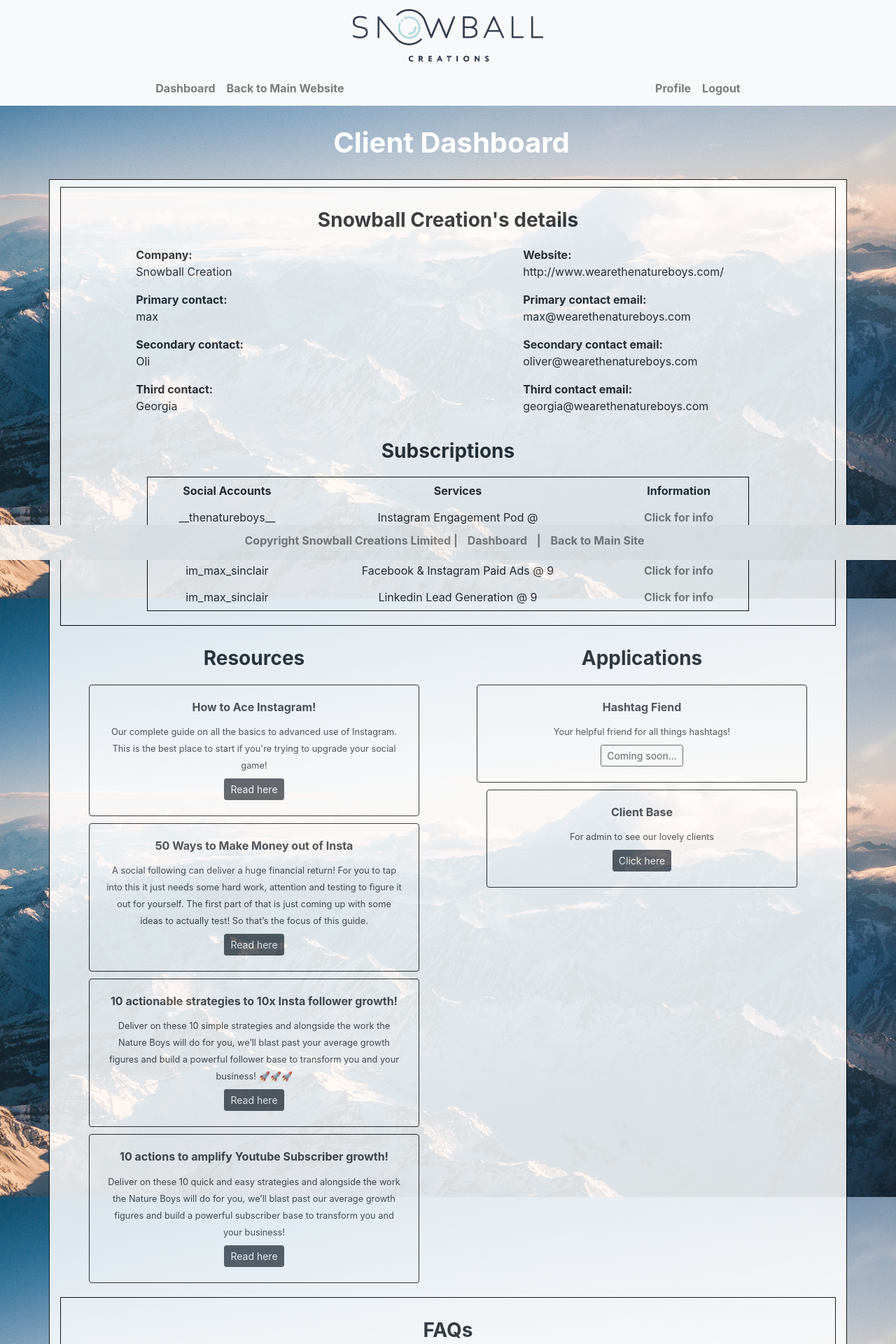
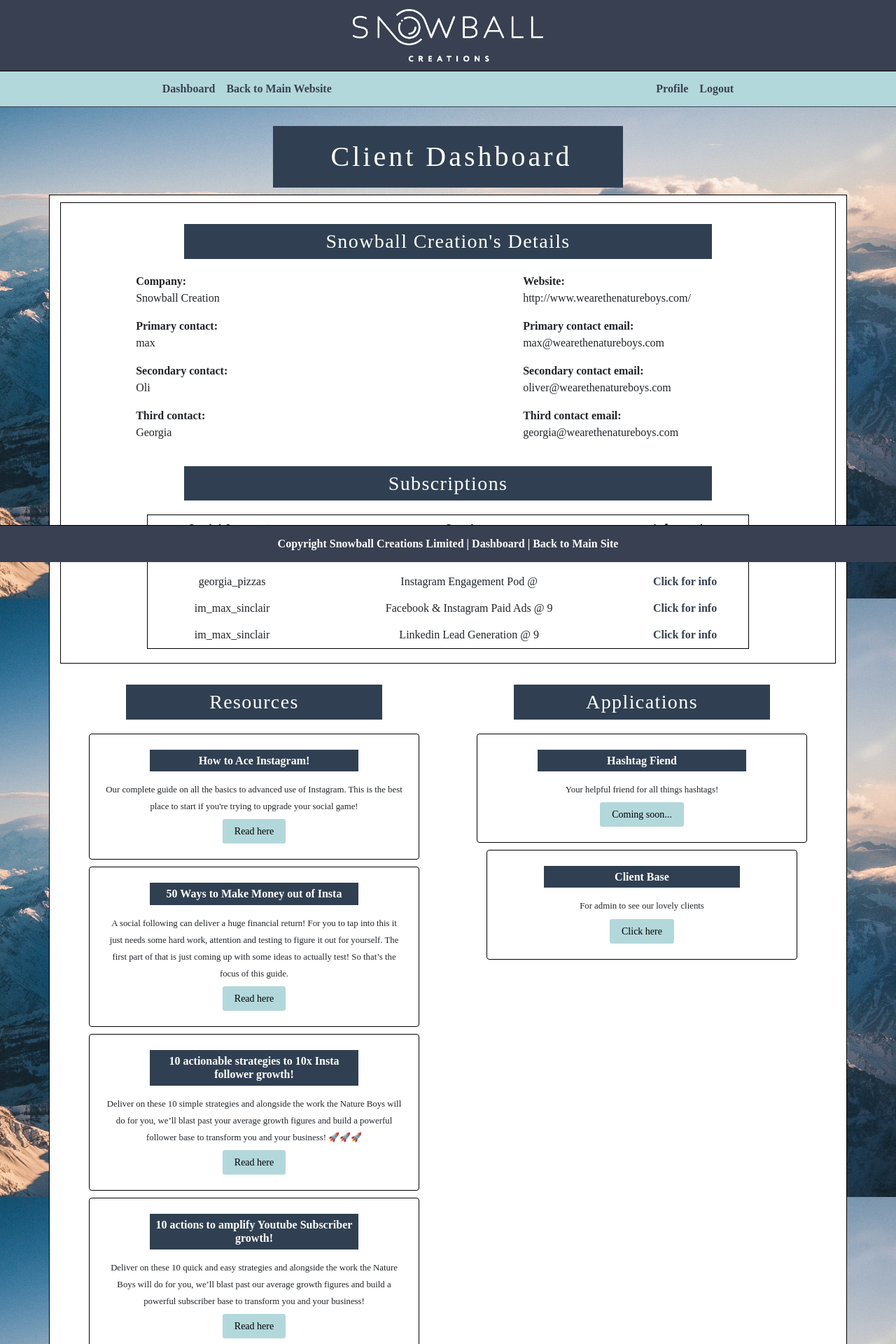
Before and after one commit to emilyjt/snowball-creations, a Django app: page /dashboard/ in a window 1280 px wide. Shown: the top 1920 px of the page at 70% size. Run offline with Django 3.2, Linux system fonts and the light colour scheme; a user stored in the database is signed in; data comes from the database, SQL or seed files in the repository; both versions use the stored data as it was after the commit; some libraries are stand-ins or nearby versions.

Commit message:
Added tonnes of styling to the page

```diff
--- a/sc_app/static/dashboard/mystyle.css
+++ b/sc_app/static/dashboard/mystyle.css
@@ -27,19 +27,56 @@
 
 h1 {
   color: white;
-  font-weight: bolder;
   text-align: center;
+  width: 500px;
   padding: 20px 0px 20px 10px;
+  border: 0px;
+  margin: 20px auto 10px auto;
+  background-color: #304052;
+  font-weight: 400;
+  font-family: 'Circe Bold';
+  letter-spacing: 0.1em;
 }
 
 h3 {
   text-align: center;
-  font-weight: bolder;
   margin: 20px auto 20px auto;
+  background-color: #304052;
+  font-weight: 300;
+  padding: 8px 0px 8px 0px;
+  color: white;
+  width: 70%;
+  font-family: 'Circe Bold';
+  letter-spacing: 0.05em;
 }
 
 h6 {
-  font-weight: bold;
+  background-color: #304052;
+  font-weight: 600;
+  color: white;
+  padding: 6px 0px 6px 0px;
+  width: 70%;
+  margin: auto;
+  font-family: 'Circe Bold';
+
+}
+
+p, td, small {
+  font-family: 'Circe Light';
+}
+
+a {
+  color: #384052;
+  font-family: 'Circe Light';
+  font-weight: 600;
+}
+
+.btn {
+  background-color: #B3d8DB;
+  color: black;
+  border: 0px;
+  font-weight: 500;
+  padding: 7px 17px 7px 17px;
 }
 
 /* NAVIGATION BAR  */
@@ -49,8 +86,16 @@
   /* position:relative; */
 }
 
+.logo-navbar {
+  background: rgba(56, 64, 82, 1);
+}
+
 .second-level-navbar {
   padding: 5px 0px 5px 0px;
+  background-color: #B3d8DB;
+  color: black;
+  border-top: 1px solid black;
+  border-bottom: 1px solid rgba(56, 64, 82, 1);
 }
 
 .footer {
@@ -62,21 +107,24 @@
   text-align: center;
 }
 
-.footer p, a {
+p.site-footer {
   text-align: center;
-  padding: 10px;
+  padding: 14px;
   margin: 0px;
-  color: rgba(0, 0, 0, 0.5);
+  background: rgba(56, 64, 82, 1);
+  color: white;
   font-weight: bold;
+  border-top: 1px solid black;
 }
-
+a.site-footer {
+  color: white;
+}
 
 /* LOGIN PAGE SECTION */
 
 #loginform {
   width: 50%;
   background-color: white;
-  opacity: 85%;
   border: 1px solid black;
   margin: 20px auto 20px auto;
   padding: 30px;
@@ -100,7 +148,6 @@
 
 
 
-
 /* DASHBOARD CSS SECTION  */
 
 #faqbutton {
@@ -109,7 +156,6 @@
 
 #totalpanel {
   background-color: white;
-  opacity: 85%;
   border: 1px solid black;
 }
 
@@ -162,9 +208,10 @@
   padding: 2px;
   margin: 10px auto 10px auto;
   text-align: center;
-  opacity: 85%;
   border: 1px solid black;
 }
+
+/* FAQ SECTION OF DASHBOARD */
 
 #faq-text {
   width: 90%;
@@ -185,3 +232,7 @@
   fill: #319795;
   transition: 0.6s ease-in-out;
 }
+
+.faq-button {
+  background-color: transparent;
+}
--- a/sc_app/templates/base.html
+++ b/sc_app/templates/base.html
@@ -30,6 +30,8 @@
     {% include 'js.html' %}
   </body>
   <footer>
+    <div class="footer bg-light">
       {% include 'footer.html' %}
+    </div>
   </footer>
 </html>
--- a/sc_app/templates/dashboard/dashboard.html
+++ b/sc_app/templates/dashboard/dashboard.html
@@ -6,7 +6,7 @@
 
 <div class="container" id="totalpanel">
   <div class="container" id="clientdetails">
-    <h3>{{ user.userprofile.company.name }}'s details</h3>
+    <h3>{{ user.userprofile.company.name }}'s Details</h3>
     <div class="row">
       <div class="col col-4 mx-auto">
         <p><strong>Company: </strong><br>{{ user.userprofile.company.name }}</p>
@@ -21,8 +21,14 @@
       <div class="col col-4 mx-auto">
         {% if user.userprofile.company.url %}
         <p><strong>Website: </strong><br>{{ user.userprofile.company.url }}</p>
+        {% else %}
+        <p><strong>Website: </strong><br>No website</p>
         {% endif %}
+        {% if user.userprofile.company.primary_contact.email %}
         <p><strong>Primary contact email: </strong><br>{{ user.userprofile.company.primary_contact.email }}</p>
+        {% else %}
+        <p><strong>Primary contact email: </strong><br>No email</p>
+        {% endif %}
         {% if user.userprofile.company.secondary_contact.email %}
         <p><strong>Secondary contact email: </strong><br>{{ user.userprofile.company.secondary_contact.email }}</p>
         {% endif %}
@@ -45,7 +51,7 @@
           <tr>
             <td id='subscription-list'>{{ subscription.social_profile }}</td>
             <td id='subscription-list'>{{ subscription.service_used }}</td>
-            <td id='subscription-list'><a href="{{ subscription.service_used.url }}">Click for info</a></td>
+            <td id='subscription-list'><a href="{{ subscription.service_used.url }}" target="_blank">Click for info</a></td>
           </tr>
         {% endfor %}
       {% endif %}
@@ -66,7 +72,7 @@
                 Our complete guide on all the basics to advanced use of Instagram. This
                 is the best place to start if you're trying to upgrade your social game!
               </small>
-              <br><a href="https://docs.google.com/document/d/1-3C6hG_7SEo-WHNoesYsZzeVflC-GaQ05l93mEkkbVY/edit?usp=sharing" class="btn btn-sm btn-dark" target="_blank">Read here</a>
+              <br><a href="https://docs.google.com/document/d/1-3C6hG_7SEo-WHNoesYsZzeVflC-GaQ05l93mEkkbVY/edit?usp=sharing" class="btn btn-sm btn-dark sc-button" target="_blank">Read here</a>
             </div>
           </div>
         </div>
--- a/sc_app/templates/dashboard/snippets/faq.html
+++ b/sc_app/templates/dashboard/snippets/faq.html
@@ -1,12 +1,12 @@
 <div class="container" id="clientdetails">
-  <h3>FAQs</h3>
+  <h3>FAQ's</h3>
 
   <div class="accordion" id="accordionExample">
     <div class="accordion" id="accordionExample">
       <div class="card">
         <div class="card-header" id="headingOne">
           <h2 class="mb-0">
-            <button id='faqbutton' class="btn btn-link btn-block text-left" type="button" data-toggle="collapse" data-target="#collapseOne" aria-expanded="true" aria-controls="collapseOne">
+            <button id='faqbutton' class="btn btn-link btn-block text-left faq-button" type="button" data-toggle="collapse" data-target="#collapseOne" aria-expanded="true" aria-controls="collapseOne">
               How can I get in touch?
             </button>
           </h2>
@@ -23,7 +23,7 @@
     <div class="card">
       <div class="card-header" id="headingTwo">
         <h2 class="mb-0">
-          <button id='faqbutton' class="btn btn-link btn-block text-left collapsed" type="button" data-toggle="collapse" data-target="#collapseTwo" aria-expanded="false" aria-controls="collapseTwo">
+          <button id='faqbutton' class="btn btn-link btn-block text-left collapsed faq-button" type="button" data-toggle="collapse" data-target="#collapseTwo" aria-expanded="false" aria-controls="collapseTwo">
             Do you guys offer a referral bonus if I send a friend your way?
           </button>
         </h2>
@@ -41,7 +41,7 @@
     <div class="card">
       <div class="card-header" id="headingThree">
         <h2 class="mb-0">
-          <button id='faqbutton' class="btn btn-link btn-block text-left collapsed" type="button" data-toggle="collapse" data-target="#collapseThree" aria-expanded="false" aria-controls="collapseThree">
+          <button id='faqbutton' class="btn btn-link btn-block text-left collapsed faq-button" type="button" data-toggle="collapse" data-target="#collapseThree" aria-expanded="false" aria-controls="collapseThree">
             What is the difference between Instagram Centred and Email Database Centred Competition?
           </button>
         </h2>
@@ -59,7 +59,7 @@
     <div class="card">
       <div class="card-header" id="headingFour">
         <h2 class="mb-0">
-          <button id='faqbutton' class="btn btn-link btn-block text-left collapsed" type="button" data-toggle="collapse" data-target="#collapseFour" aria-expanded="false" aria-controls="collapseFour">
+          <button id='faqbutton' class="btn btn-link btn-block text-left collapsed faq-button" type="button" data-toggle="collapse" data-target="#collapseFour" aria-expanded="false" aria-controls="collapseFour">
             How can I increase the number of my followers?
           </button>
         </h2>
@@ -76,7 +76,7 @@
     <div class="card">
       <div class="card-header" id="headingFive">
         <h2 class="mb-0">
-          <button id='faqbutton' class="btn btn-link btn-block text-left collapsed" type="button" data-toggle="collapse" data-target="#collapseFive" aria-expanded="false" aria-controls="collapseFive">
+          <button id='faqbutton' class="btn btn-link btn-block text-left collapsed faq-button" type="button" data-toggle="collapse" data-target="#collapseFive" aria-expanded="false" aria-controls="collapseFive">
             How does the engagement pod deliver likes?
           </button>
         </h2>
@@ -94,7 +94,7 @@
     <div class="card">
       <div class="card-header" id="headingSix">
         <h2 class="mb-0">
-          <button id='faqbutton' class="btn btn-link btn-block text-left collapsed" type="button" data-toggle="collapse" data-target="#collapseSix" aria-expanded="false" aria-controls="collapseSix">
+          <button id='faqbutton' class="btn btn-link btn-block text-left collapsed faq-button" type="button" data-toggle="collapse" data-target="#collapseSix" aria-expanded="false" aria-controls="collapseSix">
             My post has gone live and i’ve not had the engagement pod send the likes yet. What do I do?
           </button>
         </h2>
@@ -112,7 +112,7 @@
     <div class="card">
       <div class="card-header" id="headingSeven">
         <h2 class="mb-0">
-          <button id='faqbutton' class="btn btn-link btn-block text-left collapsed" type="button" data-toggle="collapse" data-target="#collapseSeven" aria-expanded="false" aria-controls="collapseSeven">
+          <button id='faqbutton' class="btn btn-link btn-block text-left collapsed faq-button" type="button" data-toggle="collapse" data-target="#collapseSeven" aria-expanded="false" aria-controls="collapseSeven">
             How long does the engagement pod normally take to go live?
           </button>
         </h2>
@@ -127,7 +127,7 @@
     <div class="card">
       <div class="card-header" id="headingEight">
         <h2 class="mb-0">
-          <button id='faqbutton' class="btn btn-link btn-block text-left collapsed" type="button" data-toggle="collapse" data-target="#collapseEight" aria-expanded="false" aria-controls="collapseEight">
+          <button id='faqbutton' class="btn btn-link btn-block text-left collapsed faq-button" type="button" data-toggle="collapse" data-target="#collapseEight" aria-expanded="false" aria-controls="collapseEight">
             Where can I read T&C’s of working with you?
           </button>
         </h2>
@@ -143,7 +143,7 @@
     <div class="card">
       <div class="card-header" id="headingNine">
         <h2 class="mb-0">
-          <button id='faqbutton' class="btn btn-link btn-block text-left collapsed" type="button" data-toggle="collapse" data-target="#collapseNine" aria-expanded="false" aria-controls="collapseNine">
+          <button id='faqbutton' class="btn btn-link btn-block text-left collapsed faq-button" type="button" data-toggle="collapse" data-target="#collapseNine" aria-expanded="false" aria-controls="collapseNine">
             How can I add to or remove subscriptions I'm signed up to?
           </button>
         </h2>
@@ -158,4 +158,23 @@
       </div>
     </div>
 
+    <div class="card">
+      <div class="card-header" id="headingTen">
+        <h2 class="mb-0">
+          <button id='faqbutton' class="btn btn-link btn-block text-left collapsed faq-button" type="button" data-toggle="collapse" data-target="#collapseTen" aria-expanded="false" aria-controls="collapseTen">
+            Is there any contract for my subscriptions?
+          </button>
+        </h2>
+      </div>
+      <div id="collapseTen" class="collapse" aria-labelledby="headingNine" data-parent="#accordionExample">
+        <div class="card-body" id="faq-text">
+          All we care about is delivering a service that delivers such exceptional value that you're happy to be paying for it. If that
+          was to change for any reason then we think it's unfair to force you into contracts that keep you paying for 3, 6 or 12 months ahead.
+          <br><br>So all subscriptions have a month by month contract that you can cancel at anytime. We ask that you show us patience
+          as sometimes a service takes time to deliver the impact we're after (Rome wasn't built in a day) but if you're consistently
+          unhappy then you're always free to cancel by just getting in touch over email.
+        </div>
+      </div>
+    </div>
+
   </div>
--- a/sc_app/templates/footer.html
+++ b/sc_app/templates/footer.html
@@ -1,4 +1 @@
-
-<div class="footer bg-light">
-  <p>Copyright Snowball Creations Limited | <a href="{% url 'dashboard' %}">Dashboard</a> | <a href="www.wearethenatureboys.com">Back to Main Site</a></p>
-</div>
+  <p class="site-footer">Copyright Snowball Creations Limited | <a class='site-footer' href="{% url 'dashboard' %}">Dashboard</a> | <a class='site-footer' href="www.wearethenatureboys.com">Back to Main Site</a></p>
--- a/sc_app/templates/navbar.html
+++ b/sc_app/templates/navbar.html
@@ -1,17 +1,17 @@
 {% load static %}
 <nav class="fixed-top total-navbar">
-  <nav class="navbar navbar-light bg-light">
+  <nav class="navbar navbar-light logo-navbar">
     {% if user.is_authenticated %}
     <a class="navbar-brand mx-auto" href="{% url 'dashboard' %}">
-      <img class="max-width: 80%" src="{% static "/images/snowball_logo_main.png" %}" width="auto" height="75" alt="logo">
+      <img class="max-width: 80%" src="{% static "/images/snowball_logo_white.png" %}" width="auto" height="75" alt="logo">
     </a>
     {% else %}
     <a class="navbar-brand mx-auto" href="{% url 'login' %}">
-      <img src="{% static "/images/snowball_logo_main.png" %}" width="auto" height="75" alt="logo">
+      <img src="{% static "/images/snowball_logo_white.png" %}" width="auto" height="75" alt="logo">
     </a>
     {% endif %}
   </nav>
-  <nav class="nav navbar-expand-lg navbar-light bg-light second-level-navbar">
+  <nav class="nav navbar-expand-lg second-level-navbar">
     <button class="navbar-toggler mx-auto" type="button" data-toggle="collapse" data-target="#navbarSupportedContent" aria-controls="navbarSupportedContent" aria-expanded="false" aria-label="Toggle navigation">
       <span class="navbar-toggler-icon"></span>
     </button>
--- a/sc_app/users/templates/users/login.html
+++ b/sc_app/users/templates/users/login.html
@@ -9,7 +9,7 @@
         {{ form|crispy }}
       </fieldset>
       <div class="form-group">
-        <button class="btn btn-outline-info" type="submit" name="button">Login</button>
+        <button class="btn btn-md btn-dark sc-button" type="submit" name="button">Login</button>
       </div>
     </form>
     <br>
```
Also changed, not shown: sc_app/db.sqlite3, sc_app/static/images/snowball_logo_white.png (added).
